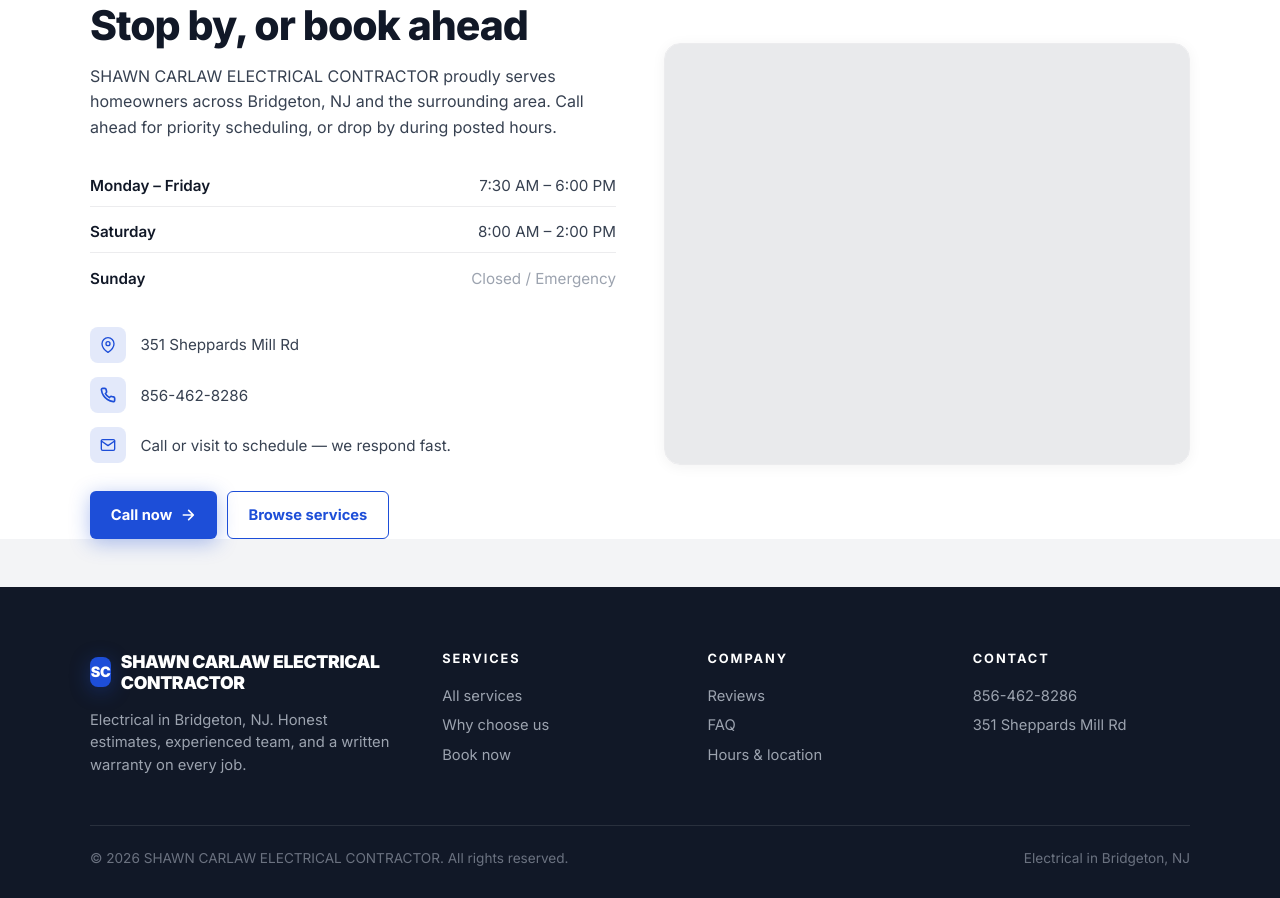
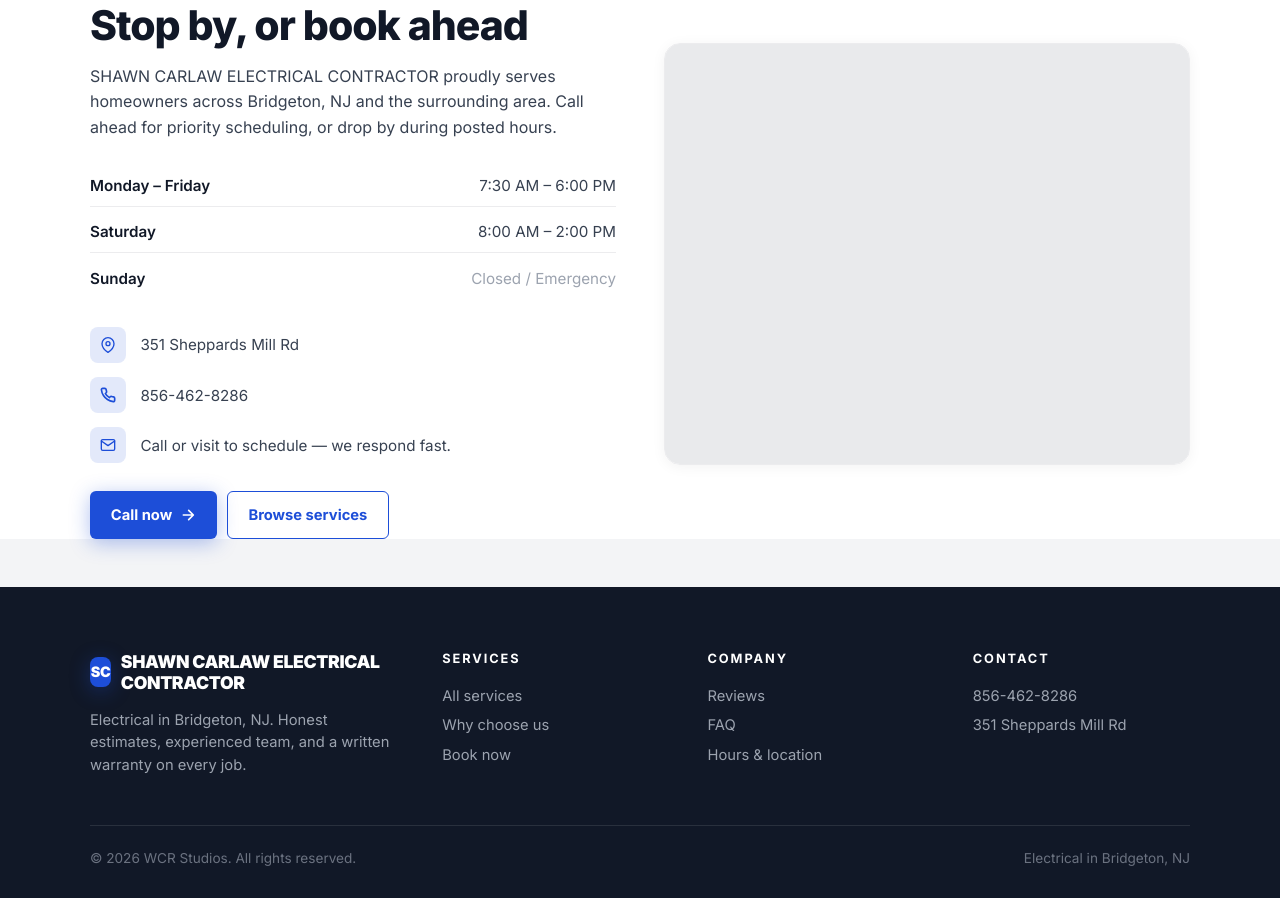
Before and after one commit to Wrenbjor/trades--shawn-carlaw-electrical-contractor, a plain HTML site: page index.html in a window 1280 px wide. Shown: the part 4583-5481 px from the top of the page. Drawn offline with nearby package versions, Linux system fonts and the light colour scheme; no server answers.

Commit message:
Update site

```diff
--- a/index.html
+++ b/index.html
@@ -589,7 +589,7 @@
     </div>
   </div>
   <div class="foot-bottom">
-    <div>&copy; 2026 SHAWN CARLAW ELECTRICAL CONTRACTOR. All rights reserved.</div>
+    <div>&copy; 2026 WCR Studios. All rights reserved.</div>
     <div>Electrical in Bridgeton, NJ</div>
   </div>
 </footer>
```
